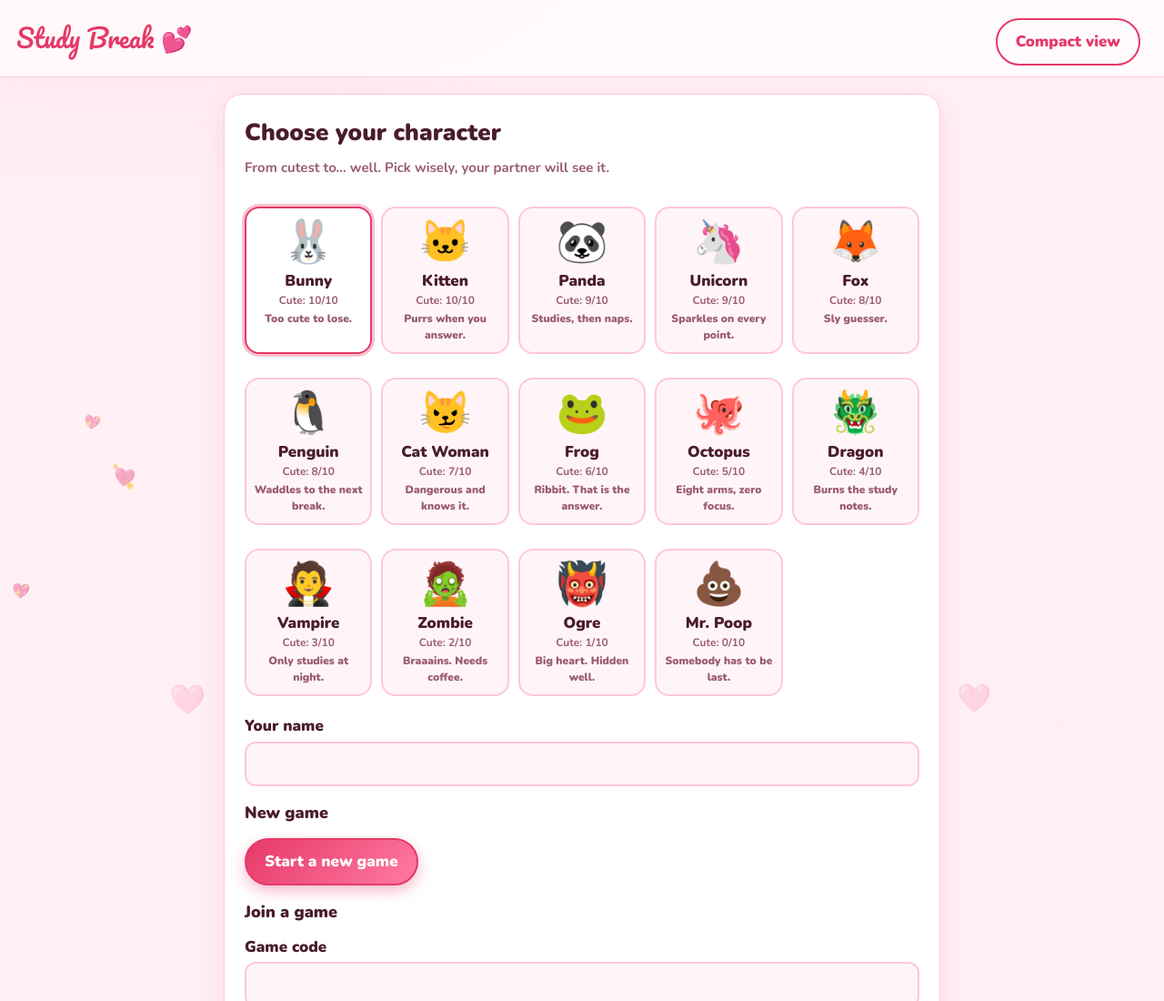
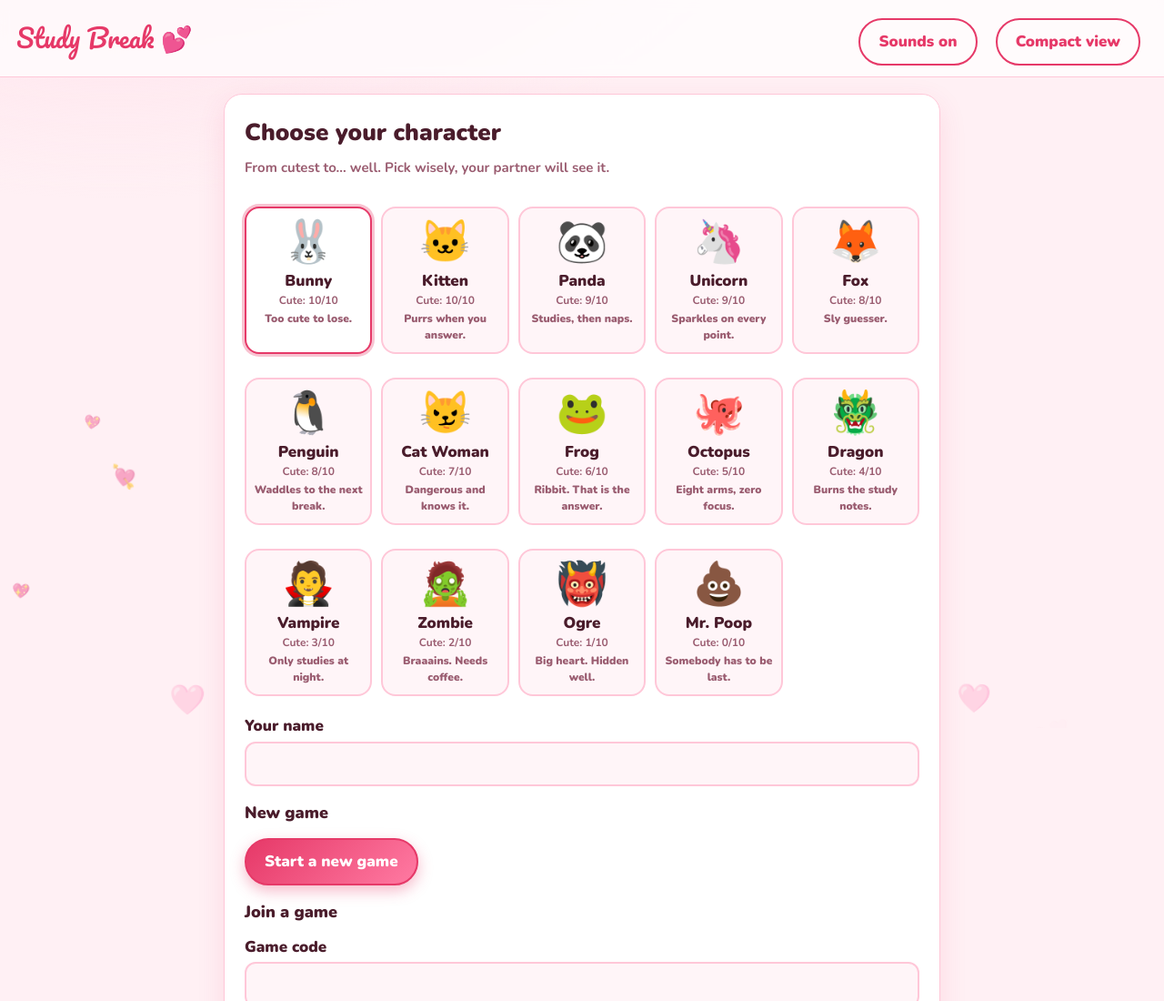
Before and after one commit to Dottti/study-break, a plain HTML site: page index.html in a window 1280 px wide. Shown: the top 1100 px of the page at 91% size. Drawn offline with nearby package versions, Linux system fonts and the light colour scheme.

Commit message:
Add a Sounds on/off button for the break chime
Co-Authored-By: Claude Fable 5.1 <noreply@anthropic.com>

```diff
--- a/app.js
+++ b/app.js
@@ -257,7 +257,10 @@ function onPhase() {
 // ---------- sound, notifications, screen reader, hearts ----------
 
 let audioCtx = null;
+let soundOn = true;
+try { soundOn = localStorage.getItem('studybreak:sound') !== 'off'; } catch {}
 function chime(up) {
+  if (!soundOn) return;
   try {
     audioCtx ||= new AudioContext();
     const notes = up ? [523, 784] : [784, 523];
@@ -728,6 +731,16 @@ function setCompact(onOff) {
 compactBtn.onclick = () => setCompact(!document.body.classList.contains('compact'));
 try { setCompact(!!localStorage.getItem(KEY + ':compact')); } catch {}
 
+const soundBtn = $('#sound');
+function setSound(onOff) {
+  soundOn = onOff;
+  soundBtn.textContent = onOff ? 'Sounds on' : 'Sounds off';
+  soundBtn.setAttribute('aria-pressed', String(onOff));
+  try { localStorage.setItem('studybreak:sound', onOff ? 'on' : 'off'); } catch {}
+}
+soundBtn.onclick = () => { setSound(!soundOn); announce(soundOn ? 'Sounds on.' : 'Sounds off.'); };
+setSound(soundOn);
+
 // ---------- boot ----------
 
 hearts(false);
--- a/index.html
+++ b/index.html
@@ -18,6 +18,7 @@
   <header class="top">
     <h1>Study Break <span aria-hidden="true">💕</span></h1>
     <p id="conn" class="conn"></p>
+    <button id="sound" class="ghost" type="button" aria-pressed="true">Sounds on</button>
     <button id="compact" class="ghost" type="button" aria-pressed="false">Compact view</button>
   </header>
   <main id="main" tabindex="-1"></main>
```
